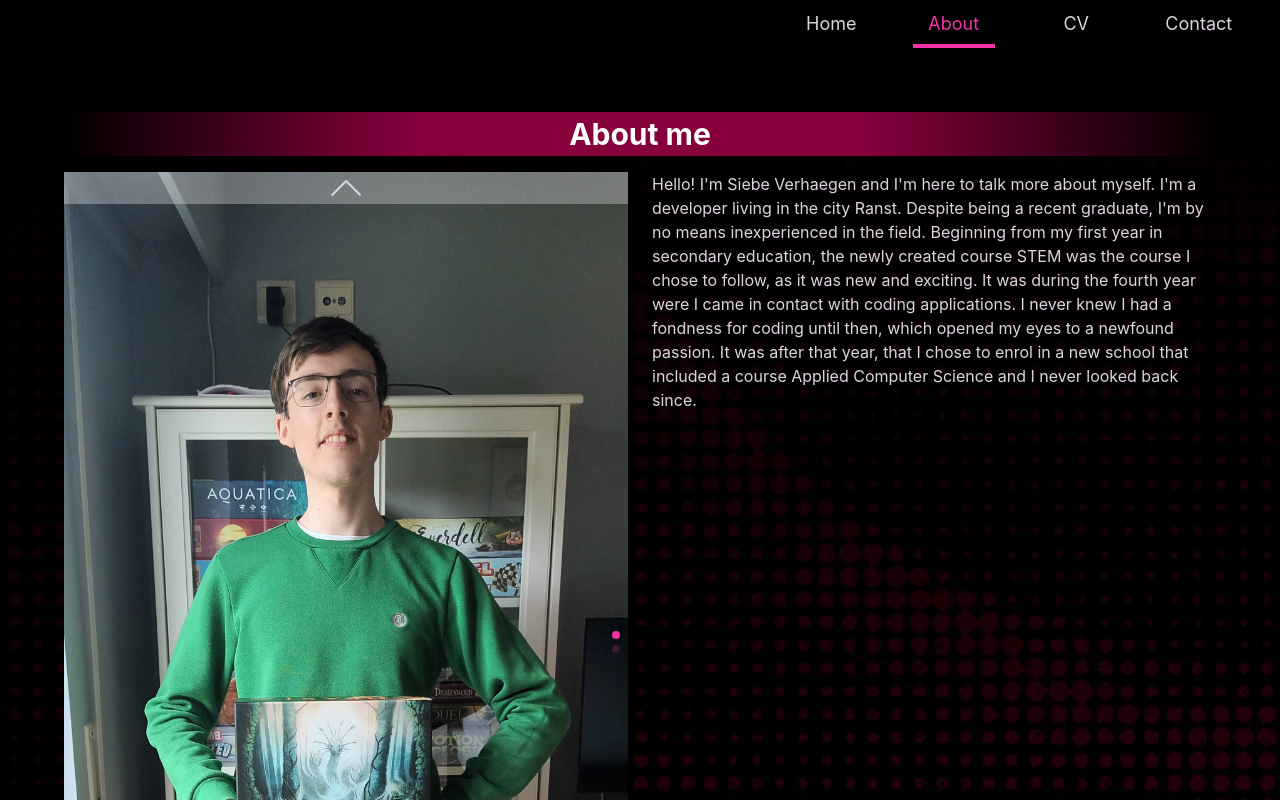
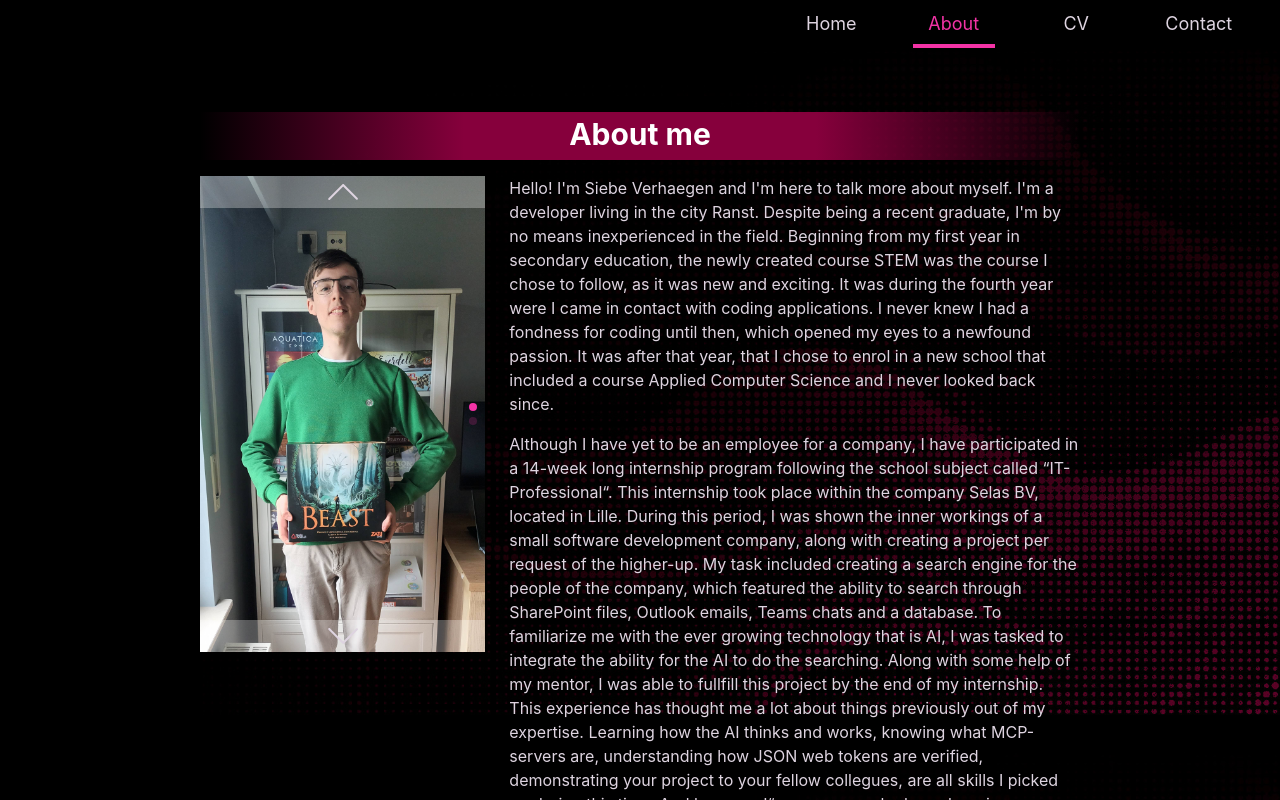
Before and after one commit to Siebe2003/profile-website, a Next.js app: page /about in a window 1280 px wide. Shown: the top 800 px of the page. Built offline with nearby package versions, Linux system fonts and the light colour scheme; no server answers.

Commit message:
Added remaining responsive layout for larger screens.

```diff
--- a/src/app/MainContentWrapper.tsx
+++ b/src/app/MainContentWrapper.tsx
@@ -2,7 +2,7 @@ import { PropsWithChildren } from "react";
 
 function MainContentWrapper({children}: PropsWithChildren) {
   return (
-    <main className="flex items-center justify-items-center pt-nav min-h-screen bg-[url(/images/background-pattern-3.jpg)] bg-contain bg-repeat bg-top-right lg:bg-cover lg:bg-no-repeat">
+    <main className="flex items-center justify-items-center pt-nav min-h-screen bg-[url(/images/background-pattern-3.jpg)] bg-contain bg-repeat bg-top-right 2xl:bg-cover 2xl:bg-no-repeat">
         {children}
     </main>
   )
--- a/src/app/about/Carousel.tsx
+++ b/src/app/about/Carousel.tsx
@@ -16,7 +16,7 @@ const Carousel: FunctionComponent = () => {
 
 
   return (
-    <div className="relative w-full mx-auto block aspect-3/5 md:mx-0" onMouseOver={() => setIsHovered(true)} onMouseLeave={() => setIsHovered(false)}>
+    <div className="relative w-full aspect-3/5" onMouseOver={() => setIsHovered(true)} onMouseLeave={() => setIsHovered(false)}>
       <CarouselButton navigationDirection={"prev"} onClickHandler={() => swiperRef.current!.slidePrev()} isHovered={isHovered} />
       <Swiper
         onSwiper={(swiper) => (swiperRef.current = swiper)}
--- a/src/app/about/TopTenList.tsx
+++ b/src/app/about/TopTenList.tsx
@@ -6,7 +6,7 @@ async function TopTenList() {
   const data = await getTopTenList()
 
   return (
-    <div className="grid grid-cols-2">
+    <div className="grid grid-cols-2 lg:px-20 2xl:px-0 2xl:grid-cols-5 2xl:grid-rows-2">
       {data.map(x => <TopTenListItem key={x.id} item={x} />)}
     </div>
   )
--- a/src/app/about/TopTenListItem.tsx
+++ b/src/app/about/TopTenListItem.tsx
@@ -22,15 +22,15 @@ function TopTenListItem({ item }: TopTenListItemProps) {
   }
 
   return (
-    <div className={cn("aspect-square relative p-4 flex md:p-10", expand && "aspect-2/1 col-span-2")} ref={ref} onClick={clickEventHandler}>
-      <div className={cn("w-full h-full overflow-hidden", expand && "w-1/2 pe-4 md:pe-10")}>
+    <div className={cn("aspect-square relative flex p-grid-item-1 md:p-grid-item-2 xl:p-grid-item-2 2xl:p-grid-item-3", expand && "aspect-2/1 col-span-2")} ref={ref} onClick={clickEventHandler}>
+      <div className={cn("w-full h-full overflow-hidden", expand && "w-1/2 pe-grid-item-1 md:pe-grid-item-2 xl:pe-grid-item-2 2xl:pe-grid-item-3")}>
         <Image width={500} height={500} src={item.image} alt={`Photo of ${item.name}`} className={cn("object-cover w-full h-full", expand && "-ms-6 md:-ms-10 delay-200 duration-200 transition-[margin]")} />
       </div>
       <div className="grow" />
       <div className={cn("w-0 absolute top-0 right-0", expand && "w-[75%] p-[inherit] h-full transition-[width] duration-300 ease-out")}>
-        <div className={cn("text-[10px] bg-secondary text-secondary-foreground overflow-hidden w-full h-full md:text-base", expand && "py-1 px-2")}>{decodeHtmlEntities(item.comment)}</div>
+        <div className={cn("text-[10px] bg-secondary text-secondary-foreground overflow-hidden w-full h-full md:text-base", expand && "py-1 px-2 overflow-auto md:py-3 md:px-5")}>{decodeHtmlEntities(item.comment)}</div>
       </div>
-      <div className="absolute top-2 left-2 bg-accent text-accent-foreground text-xl hexagon flex justify-center items-center">{item.ranking}</div>
+      <div className="absolute top-1 left-1 bg-accent text-accent-foreground text-xl hexagon flex justify-center items-center h-10 md:h-15 md:text-3xl md:top-5 md:left-5 xl:h-17 xl:text-4xl 2xl:text-3xl 2xl:h-15 2xl:top-2 2xl:left-2">{item.ranking}</div>
     </div>
   )
 }
--- a/src/app/about/page.tsx
+++ b/src/app/about/page.tsx
@@ -5,11 +5,13 @@ import TopTenListSkeleton from "./TopTenListSkeleton";
 
 function AboutPage() {
   return (
-    <div className="p-6 md:p-16">
+    <div className="p-6 md:p-16 lg:px-30 xl:px-50">
       <h2 className="header">About me</h2>
-      <div className="md:grid mb-4 md:grid-cols-2 md:gap-x-6">
+      <div className="mb-4 grid grid-cols-1 md:gap-x-6 md:grid-cols-[1fr_2fr] md:gap-y-4 lg:mb-10 lg:grid-rows-[auto_1fr] 2xl:gap-x-10">
+        <div className="md:col-start-1 md:row-start-1 lg:row-span-2 lg:mb-0">
           <Carousel />
-        <p>
+        </div>
+        <p className="md:col-start-2 md:row-start-1">
           Hello! I&#39;m Siebe Verhaegen and I&#39;m here to talk more about myself.
           I&#39;m a developer living in the city Ranst. Despite being a recent
           graduate, I&#39;m by no means inexperienced in the field. Beginning from
@@ -21,8 +23,7 @@ function AboutPage() {
           school that included a course Applied Computer Science and I never
           looked back since.
         </p>
-      </div>
-      <p className="mb-10">
+        <p className="mb-10 md:col-span-2 lg:col-span-1 lg:row-start-2 lg:col-start-2 lg:mb-0">
           Although I have yet to be an employee for a company, I have participated
           in a 14-week long internship program following the school subject called
           &ldquo;IT-Professional&ldquo;. This internship took place within the
@@ -43,6 +44,7 @@ function AboutPage() {
           picked up during this time. And because I&ldquo;m someone who loves
           learning new technologies, I truly enjoyed doing so.
         </p>
+      </div>
       <h2 className="header">My interests</h2>
       <p className="mb-10">
         For me, there are two hobbies that immediatly come to mind: Board games
@@ -73,7 +75,7 @@ function AboutPage() {
         together very often, playing board games is a great way for us to spend
         time together.
       </p>
-      <h2 className="text-secondary-foreground text-3xl font-bold text-center mb-6 header leading-10">Top 10 games I&rsquo;ve Played</h2>
+      <h2 className="header">Top 10 games I&rsquo;ve played</h2>
       <Suspense fallback={<TopTenListSkeleton />}>
         <TopTenList />
       </Suspense>
--- a/src/app/globals.css
+++ b/src/app/globals.css
@@ -44,6 +44,9 @@
   --radius-lg: var(--radius);
   --radius-xl: calc(var(--radius) + 4px);
   --spacing-nav: calc(var(--spacing) * 12);
+  --spacing-grid-item-1: calc(var(--spacing) * 4);
+  --spacing-grid-item-2: calc(var(--spacing) * 10);
+  --spacing-grid-item-3: calc(var(--spacing) * 6);
   --breakpoint-md: 768px;
   --breakpoint-lg: 1024px;
   --breakpoint-xl: 1280px;
@@ -161,7 +164,7 @@
   }
 
   .header {
-    @apply text-secondary-foreground text-3xl font-bold text-center mb-4 py-1 bg-linear-[90deg,transparent_0%,var(--color-secondary)_30%,var(--color-secondary)_70%,transparent_100%];
+    @apply text-secondary-foreground text-2xl font-bold text-center mb-4 pb-1 bg-linear-[90deg,transparent_0%,var(--color-secondary)_30%,var(--color-secondary)_70%,transparent_100%] md:text-3xl md:pb-2 md:pt-1;
   }
 }
 
--- a/src/app/main.css
+++ b/src/app/main.css
@@ -1,11 +1,3 @@
-#myVideo {
-    object-fit: cover;
-    width: 100%;
-    height: 100%;
-    position: fixed;
-    z-index: -1;
-}
-
 .project-pagination {
     bottom: -30px !important;
 }
@@ -17,7 +9,6 @@
 }
 
 .hexagon {
-  height: 40px;
   aspect-ratio: cos(30deg);
   clip-path: polygon(-50% 50%,50% 100%,150% 50%,50% 0);
 }
--- a/src/lib/collection-data.ts
+++ b/src/lib/collection-data.ts
@@ -16,6 +16,9 @@ type ApiCallData = {
 }
 
 export async function getCollection(ids: string[]): Promise<IBoardGame[]> {
+  let retries = 0
+  const maxRetries = 3
+
   try {
     if (ids.length === 0) {
       throw new Error()
@@ -33,7 +36,9 @@ export async function getCollection(ids: string[]): Promise<IBoardGame[]> {
       }
     })
 
-    if (response.status === 202) {
+    console.log(response)
+
+    while (response.status === 202 && retries < maxRetries) {
       await setTimeout(5000)
       response = await fetch(
           "https://boardgamegeek.com/xmlapi2/collection?username=flyingviper&id=" + queryParameter,
@@ -44,6 +49,7 @@ export async function getCollection(ids: string[]): Promise<IBoardGame[]> {
           "Authorization": process.env.NEXT_PUBLIC_BGG_API_KEY || process.env.BGG_API_KEY!
         }
       })
+      retries++
     }
 
     const xmlText = await response.text();
--- a/src/lib/top-ten-list-data.ts
+++ b/src/lib/top-ten-list-data.ts
@@ -18,6 +18,9 @@ type TopChild = {
 }
 
 export async function getTopTenListIds(): Promise<string[]> {
+  let retries = 0
+  const maxRetries = 3
+
   try {
     let response = await fetch(
       "https://boardgamegeek.com/xmlapi2/user?name=flyingviper&top=1",
@@ -29,7 +32,9 @@ export async function getTopTenListIds(): Promise<string[]> {
       }
     })
 
-    if (response.status === 202) {
+    console.log(response)
+
+    while (response.status === 202 && retries < maxRetries) {
       await setTimeout(5000)
       response = await fetch("https://boardgamegeek.com/xmlapi2/user?name=flyingviper&top=1", {
         method: "GET",
@@ -38,6 +43,7 @@ export async function getTopTenListIds(): Promise<string[]> {
           "Authorization": process.env.NEXT_PUBLIC_BGG_API_KEY || process.env.BGG_API_KEY!
         }
       })
+      retries++
     }
 
     const xmlText = await response.text();
@@ -46,6 +52,8 @@ export async function getTopTenListIds(): Promise<string[]> {
 
     return topTenList.top.children.map(x => x.item.id)
   } catch {
+
+    console.log("API REQUEST ABORTED!!!")
     return []
   }
 }
```
Lines whose indentation alone changed are shown as unchanged.
